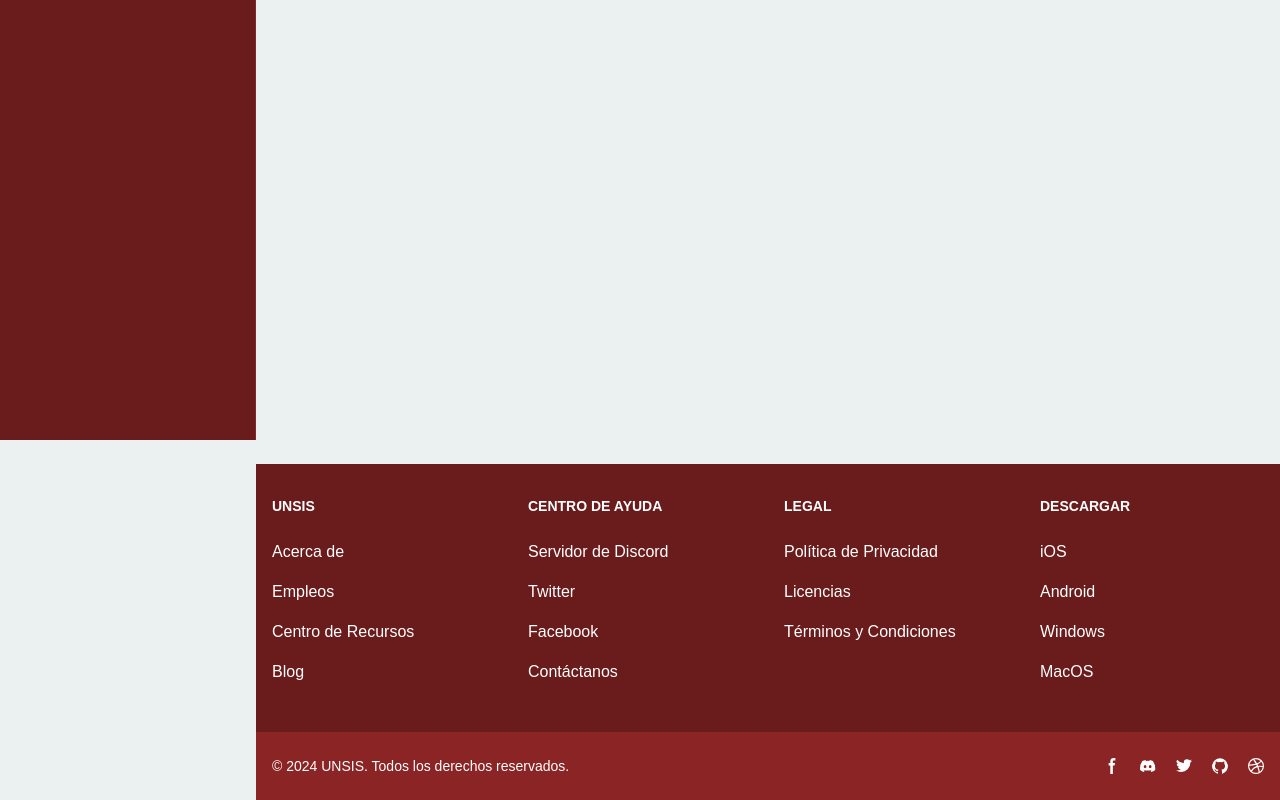
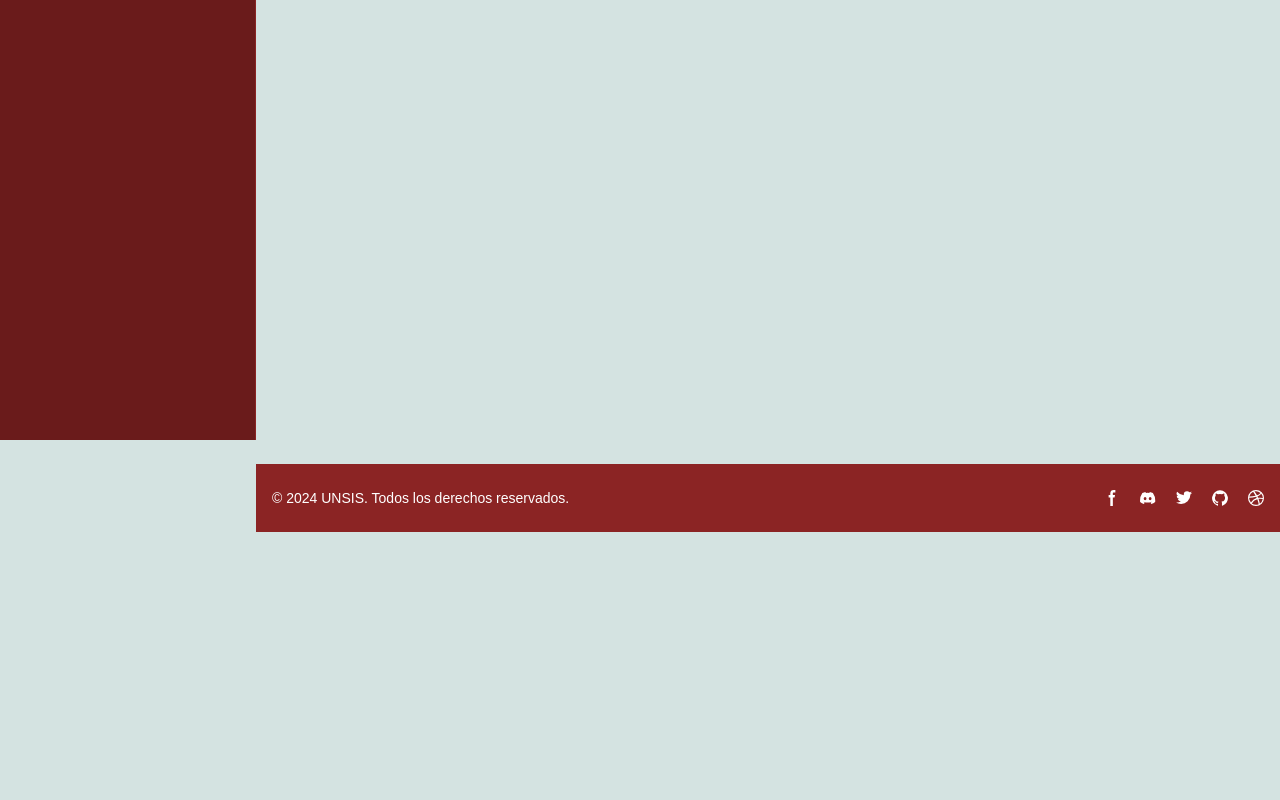
Before and after one commit to UNSIS-ADM/ADM-UNSIS-frontend, an Angular app: page /home in a window 1280 px wide. Shown: the part 360-1160 px from the top of the page. After the commit the page ends 892 px from the top, so only its background shows below. Built offline with nearby package versions, Linux system fonts and the light colour scheme.

Commit message:
footer actualizado

```diff
--- a/src/app/app.component.ts
+++ b/src/app/app.component.ts
@@ -12,10 +12,11 @@ import { MatCardModule } from '@angular/material/card';
 import { MatFormFieldModule, MatLabel } from '@angular/material/form-field';
 import { MatInputModule } from '@angular/material/input';
 import { FooterComponent } from "./footer/footer.component";
+import { NavComponent } from "./nav/nav.component";
 
 @Component({
   selector: 'app-root',
-  imports: [RouterOutlet, MatToolbarModule, MatCardModule, MatFormFieldModule, MatInputModule, MatIconModule, MatMenuModule, MatSidenavModule, MatDividerModule, MatButtonModule, FooterComponent],
+  imports: [RouterOutlet, MatToolbarModule, MatCardModule, MatFormFieldModule, MatInputModule, MatIconModule, MatMenuModule, MatSidenavModule, MatDividerModule, MatButtonModule, FooterComponent, NavComponent],
   templateUrl: './app.component.html',
   styleUrls: ['./app.component.css']
 })
--- a/src/app/carga-datos/carga-datos.component.html
+++ b/src/app/carga-datos/carga-datos.component.html
@@ -75,7 +75,8 @@
     </div>
   </div>
 </div>
-
+<br>
+<br>
 <div class="sm:ml-64">
   <app-footer></app-footer>
 </div>
--- a/src/app/footer/footer.component.html
+++ b/src/app/footer/footer.component.html
@@ -1,72 +1,5 @@
 <footer class="bg-[#6a1b1b] text-white">
-    <div class="mx-auto w-full max-w-screen-xl">
-      <div class="grid grid-cols-2 gap-8 px-4 py-6 lg:py-8 md:grid-cols-4">
-        <div>
-            <h2 class="mb-6 text-sm font-semibold uppercase">UNSIS</h2>
-            <ul class="font-medium">
-                <li class="mb-4">
-                    <a href="#" class="hover:text-gray-200">Acerca de</a>
-                </li>
-                <li class="mb-4">
-                    <a href="#" class="hover:text-gray-200">Empleos</a>
-                </li>
-                <li class="mb-4">
-                    <a href="#" class="hover:text-gray-200">Centro de Recursos</a>
-                </li>
-                <li class="mb-4">
-                    <a href="#" class="hover:text-gray-200">Blog</a>
-                </li>
-            </ul>
-        </div>
-        <div>
-            <h2 class="mb-6 text-sm font-semibold uppercase">Centro de ayuda</h2>
-            <ul class="font-medium">
-                <li class="mb-4">
-                    <a href="#" class="hover:text-gray-200">Servidor de Discord</a>
-                </li>
-                <li class="mb-4">
-                    <a href="#" class="hover:text-gray-200">Twitter</a>
-                </li>
-                <li class="mb-4">
-                    <a href="#" class="hover:text-gray-200">Facebook</a>
-                </li>
-                <li class="mb-4">
-                    <a href="#" class="hover:text-gray-200">Contáctanos</a>
-                </li>
-            </ul>
-        </div>
-        <div>
-            <h2 class="mb-6 text-sm font-semibold uppercase">Legal</h2>
-            <ul class="font-medium">
-                <li class="mb-4">
-                    <a href="#" class="hover:text-gray-200">Política de Privacidad</a>
-                </li>
-                <li class="mb-4">
-                    <a href="#" class="hover:text-gray-200">Licencias</a>
-                </li>
-                <li class="mb-4">
-                    <a href="#" class="hover:text-gray-200">Términos y Condiciones</a>
-                </li>
-            </ul>
-        </div>
-        <div>
-            <h2 class="mb-6 text-sm font-semibold uppercase">Descargar</h2>
-            <ul class="font-medium">
-                <li class="mb-4">
-                    <a href="#" class="hover:text-gray-200">iOS</a>
-                </li>
-                <li class="mb-4">
-                    <a href="#" class="hover:text-gray-200">Android</a>
-                </li>
-                <li class="mb-4">
-                    <a href="#" class="hover:text-gray-200">Windows</a>
-                </li>
-                <li class="mb-4">
-                    <a href="#" class="hover:text-gray-200">MacOS</a>
-                </li>
-            </ul>
-        </div>
-    </div>
+
     <div class="px-4 py-6 bg-[#8b2424] md:flex md:items-center md:justify-between">
         <span class="text-sm text-white sm:text-center">© 2024 <a href="https://unsis.edu.mx/" class="hover:text-gray-200">UNSIS</a>. Todos los derechos reservados.
         </span>
@@ -102,6 +35,5 @@
                   <span class="sr-only">Dribbble account</span>
               </a>
         </div>
-      </div>
     </div>
 </footer>
--- a/src/app/login/login.component.html
+++ b/src/app/login/login.component.html
@@ -19,7 +19,7 @@
             <svg class="w-5 h-5 text-gray-500 mr-2" fill="none" stroke="currentColor" viewBox="0 0 24 24" xmlns="http://www.w3.org/2000/svg">
               <path stroke-linecap="round" stroke-linejoin="round" stroke-width="2" d="M5.121 17.804A4 4 0 0112 15a4 4 0 016.879 2.804M15 11a3 3 0 11-6 0 3 3 0 016 0z"></path>
             </svg>
-            <input id="usuario" type="text" placeholder="Ej: usuario@unsis.edu.mx" required class="w-full focus:outline-none" />
+            <input id="usuario" type="text" placeholder="usuario@unsis.edu.mx" required class="w-full focus:outline-none placeholder-gray-500" />
           </div>
         </div>
         <!-- Contraseña -->
@@ -29,7 +29,7 @@
             <svg class="w-5 h-5 text-gray-500 mr-2" fill="none" stroke="currentColor" viewBox="0 0 24 24" xmlns="http://www.w3.org/2000/svg">
               <path stroke-linecap="round" stroke-linejoin="round" stroke-width="2" d="M12 11c.884 0 1.679-.66 1.949-1.5H10.05A1.995 1.995 0 0112 11zM7.222 8A3.222 3.222 0 1110.444 11.222 3.222 3.222 0 017.222 8zM6 11v4a6 6 0 1112 0v-4"></path>
             </svg>
-            <input id="password" type="password" placeholder="Ingresa tu contraseña" required class="w-full focus:outline-none" />
+            <input id="password" type="password" placeholder="Ingresa tu contraseña" required class="w-full focus:outline-none placeholder-gray-500" />
           </div>
         </div>
         <!-- Botón -->
--- a/src/styles.css
+++ b/src/styles.css
@@ -23,7 +23,7 @@ body {
   padding: 0;
   overflow-x: hidden;
   font-family: 'Poppins', sans-serif;
-  background-color: #eaf1f0;
+  background-color: #d4e3e1;
 }
 
 /* Header 100% ancho */
```
